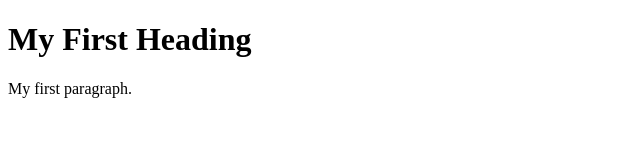
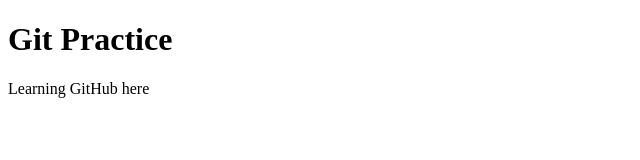
Before and after one commit to gatest-021/git_test, a plain HTML site: page index.html in a window 1280 px wide. Shown: the whole page, without its empty margins (0-640 px from the left). Drawn offline with Linux system fonts and the light colour scheme.

Commit message:
Edit index.html

```diff
--- a/index.html
+++ b/index.html
@@ -1,9 +1,13 @@
 <!DOCTYPE html>
-<html>
+<html lang="en">
+<head>
+    <meta charset="UTF-8">
+    <meta http-equiv="X-UA-Compatible" content="IE=edge">
+    <meta name="viewport" content="width=device-width, initial-scale=1.0">
+    <title>Sample Website</title>
+</head>
 <body>
-
-<h1>My First Heading</h1>
-<p>My first paragraph.</p>
-
+    <h1>Git Practice</h1>
+    <p>Learning GitHub here</p>
 </body>
 </html>
```
